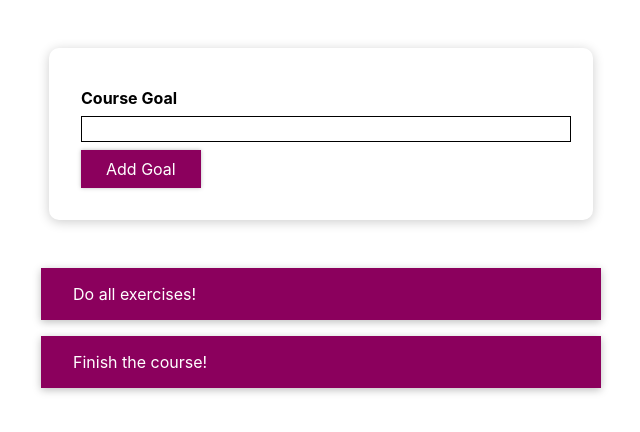
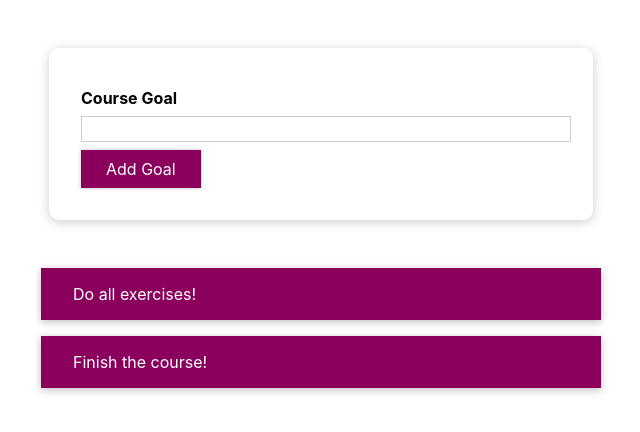
Before and after one commit to jkalandarov/goal-tracker-react-app, a React (Create React App) app: page / in a window 1280 px wide. Shown: the top 432 px of the page, without its empty margins (319-959 px from the left). Built offline with nearby package versions, Linux system fonts and the light colour scheme; the HTML template or start-up script is replaced by a standard one.

Commit message:
refactored GoalInput

```diff
--- a/src/components/CourseInput/CourseInput.css
+++ b/src/components/CourseInput/CourseInput.css
@@ -22,3 +22,12 @@
   background: #fad0ec;
   border-color: #8b005d;
 }
+
+.form-control.invalid input {
+  border-color: red;
+  background-color: salmon;
+}
+
+.form-control.invalid label {
+  color: red;
+}
--- a/src/components/CourseInput/CourseInput.js
+++ b/src/components/CourseInput/CourseInput.js
@@ -22,19 +22,9 @@ const CourseInput = props => {
 
   return (
     <form onSubmit={handleFormSubmit}>
-      <div className="form-control">
-        <label className="form-control label" style={{color: !isValid ? 'red' : 'black'}}>
-          Course Goal
-        </label>
-        <input
-          style={{
-            borderColor: !isValid ? 'red': 'black',
-            background : !isValid ? 'salmon': 'transparent'
-          }}
-          className="form-control input"
-          type="text"
-          onChange={handleGoalInputChange}
-        />
+      <div className={isValid ? 'form-control' : 'form-control invalid'}>
+        <label>Course Goal</label>
+        <input type="text" onChange={handleGoalInputChange}/>
       </div>
       <Button type="submit">Add Goal </Button>
     </form>
```
